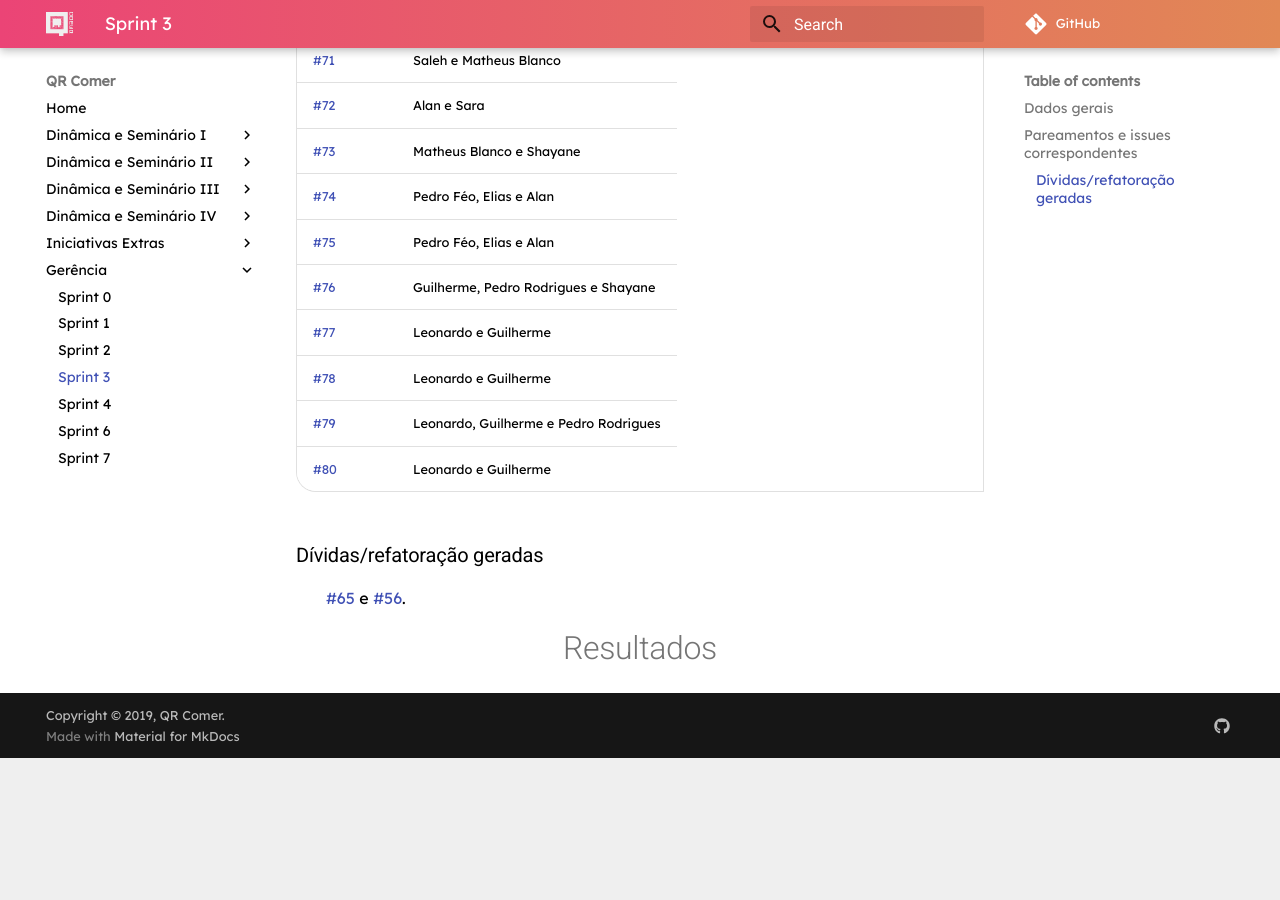
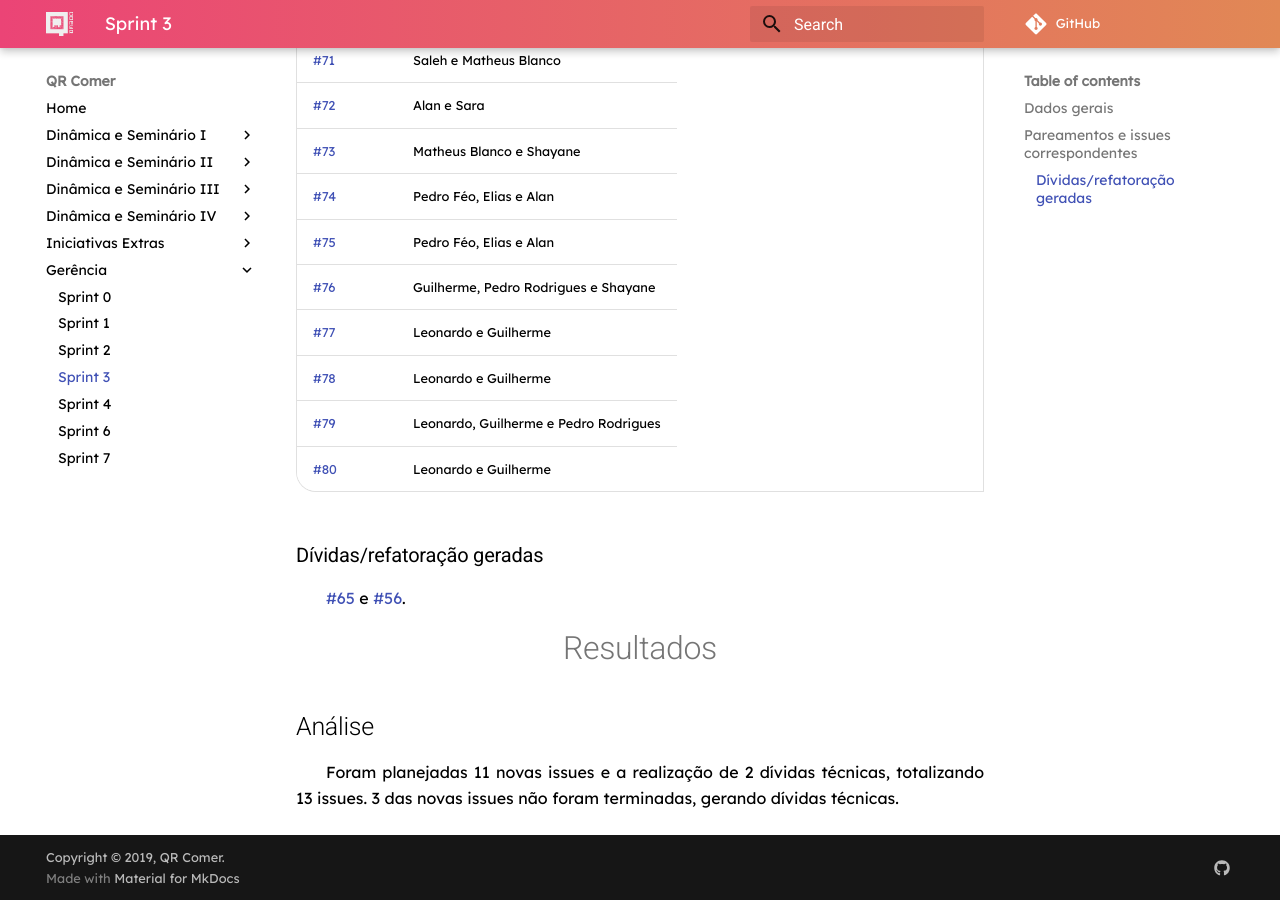
Before and after one commit to fga-desenho-2019-2/Wiki, an MkDocs documentation site: the page built from docs/gerencia/sprint3.md, in a window 1280 px wide and 900 px high, scrolled down 1067 px. Built offline with MkDocs 1.6.1 and Material for MkDocs 9.7.7, drawn with Linux system fonts in a browser that asks for light colours; some web fonts are replaced; comment, search, counter and statistics services are not loaded; old or Windows-style settings are respelled for this version of MkDocs; before the commit the page ends 1825 px from its top, so only the background shows below that.

Commit message:
add analysis

```diff
--- a/docs/gerencia/sprint3.md
+++ b/docs/gerencia/sprint3.md
@@ -40,3 +40,7 @@
 [#65](https://github.com/fga-desenho-2019-2/Wiki/issues/65) e [#56](https://github.com/fga-desenho-2019-2/Wiki/issues/56).
 
 # Resultados
+
+## Análise
+
+Foram planejadas 11 novas issues e a realização de 2 dívidas técnicas, totalizando 13 issues. 3 das novas issues não foram terminadas, gerando dívidas técnicas.
```
